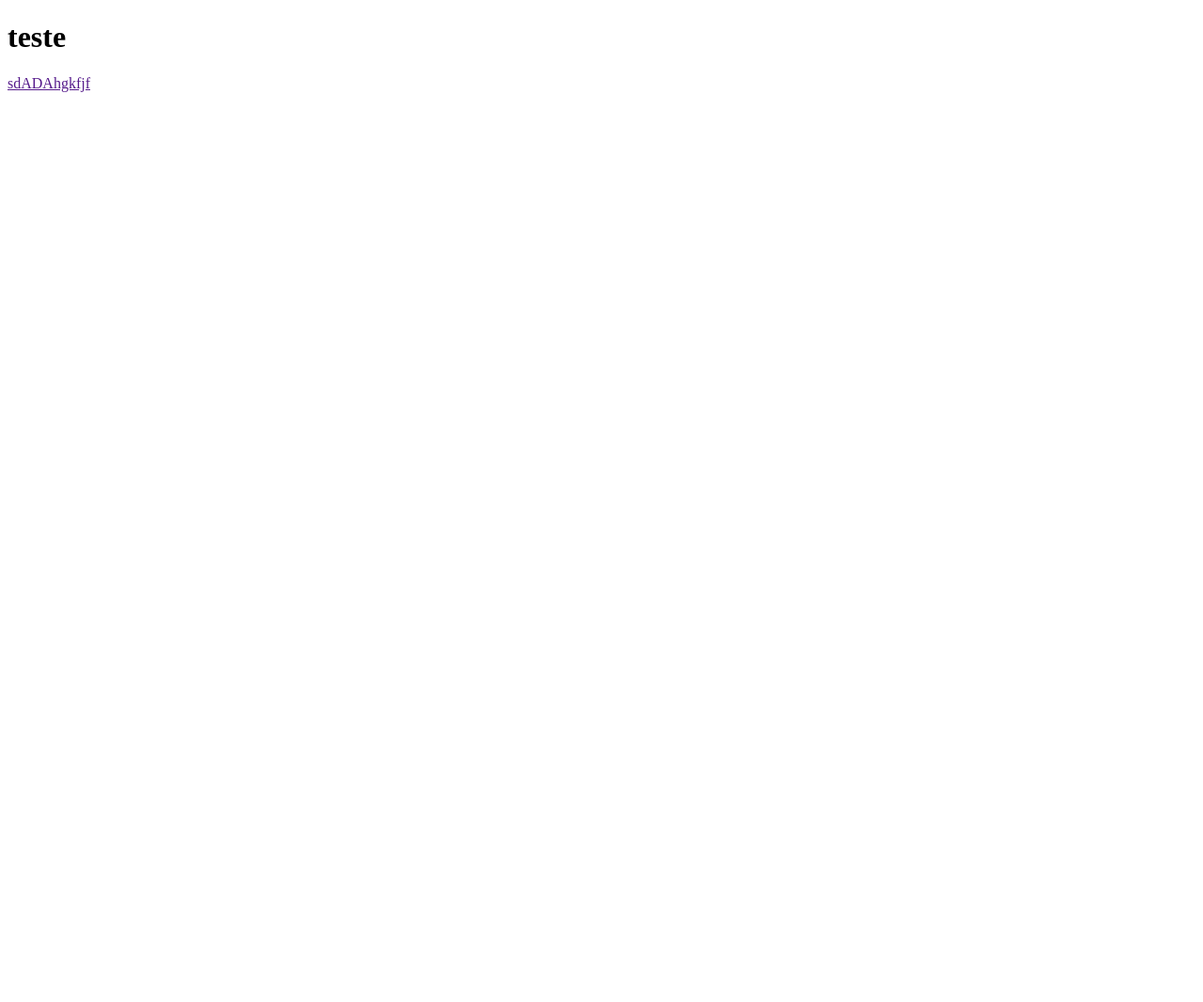
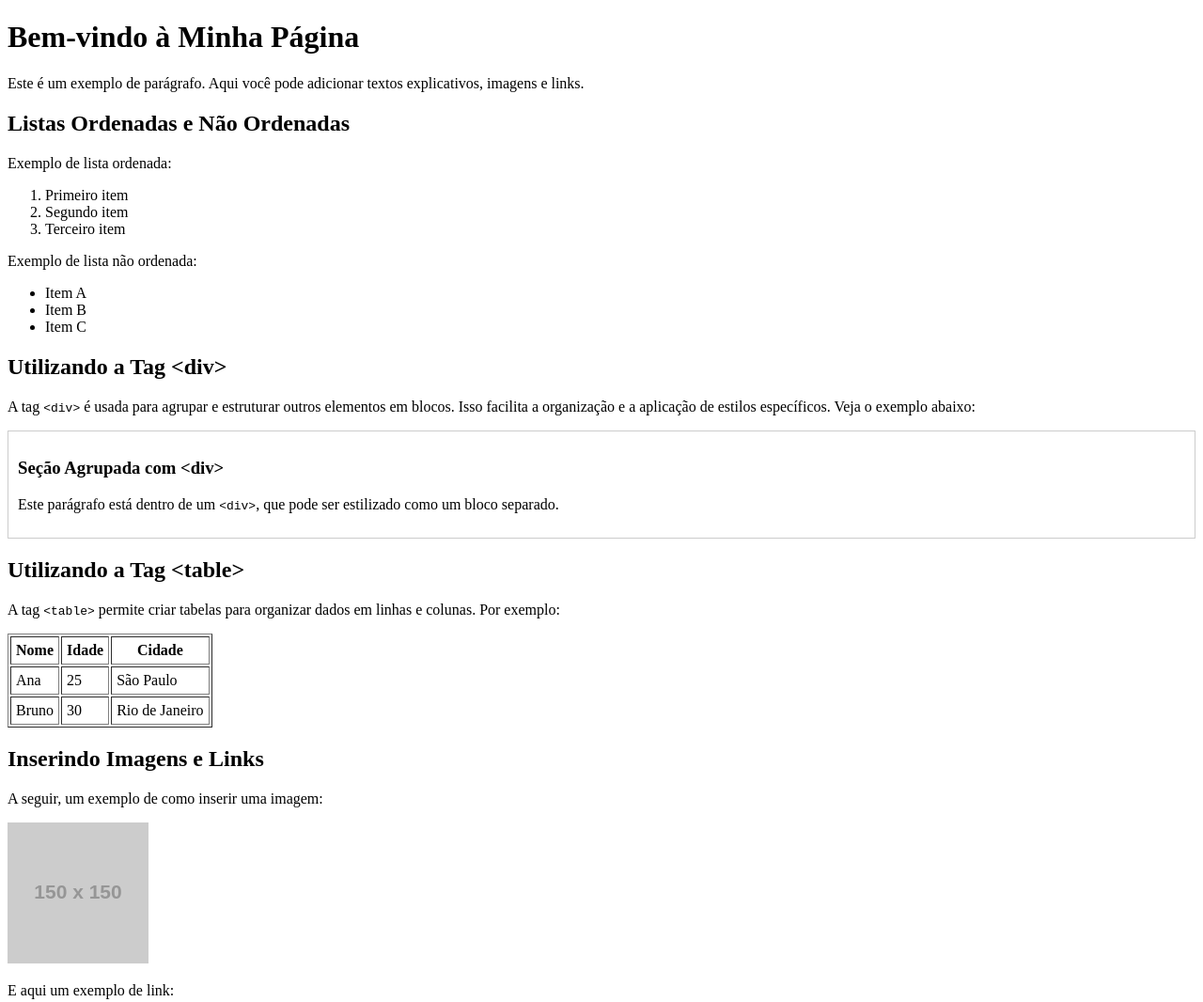
Before and after one commit to TplayJamesmuss/Jubileu-Doces, a plain HTML site: page index.html in a window 1280 px wide. Shown: the top 1066 px of the page at 94% size. Before the commit the page ends 800 px from the top, so only its background shows below. Drawn offline with Linux system fonts and the light colour scheme; placeholder pictures from the web are drawn by us.

Commit message:
atualização2

```diff
--- a/index.html
+++ b/index.html
@@ -1,12 +1,80 @@
 <!DOCTYPE html>
-<html lang="en">
-<head>
+<html lang="pt-BR">
+  <head>
     <meta charset="UTF-8">
-    <meta name="viewport" content="width=device-width, initial-scale=1.0">
-    <title>Document</title>
-</head>
-<body>
-    <h1>teste</h1>
-    <a href="">sdADAhgkfjf</a>
-</body>
+    <title>Conteúdo e Estrutura em HTML</title>
+  </head>
+  <body>
+    <h1>Bem-vindo à Minha Página</h1>
+    <p>Este é um exemplo de parágrafo. Aqui você pode adicionar textos
+        explicativos, imagens e links.</p>
+
+    <h2>Listas Ordenadas e Não Ordenadas</h2>
+    <p>Exemplo de lista ordenada:</p>
+    <ol>
+      <li>Primeiro item</li>
+      <li>Segundo item</li>
+      <li>Terceiro item</li>
+    </ol>
+
+    <p>Exemplo de lista não ordenada:</p>
+    <ul>
+      <li>Item A</li>
+      <li>Item B</li>
+      <li>Item C</li>
+    </ul>
+
+    <h2>Utilizando a Tag &lt;div&gt;</h2>
+    <p>A tag <code>&lt;div&gt;</code> é usada para agrupar e
+        estruturar
+        outros elementos em blocos.
+        Isso facilita a organização e a aplicação de estilos
+        específicos.
+        Veja o exemplo abaixo:</p>
+    <div style="border: 1px solid #ccc; padding: 10px;">
+      <h3>Seção Agrupada com &lt;div&gt;</h3>
+      <p>Este parágrafo está dentro de um <code>&lt;div&gt;</code>,
+          que pode ser
+          estilizado como um bloco separado.</p>
+    </div>
+
+    <h2>Utilizando a Tag &lt;table&gt;</h2>
+    <p>A tag <code>&lt;table&gt;</code> permite criar tabelas para
+        organizar dados em linhas e colunas. Por exemplo:</p>
+    <table border="1" cellpadding="5">
+      <tr>
+        <th>Nome</th>
+        <th>Idade</th>
+        <th>Cidade</th>
+      </tr>
+      <tr>
+        <td>Ana</td>
+        <td>25</td>
+        <td>São Paulo</td>
+      </tr>
+      <tr>
+        <td>Bruno</td>
+        <td>30</td>
+        <td>Rio de Janeiro</td>
+      </tr>
+    </table>
+
+    <h2>Inserindo Imagens e Links</h2>
+    <p>A seguir, um exemplo de como inserir uma imagem:</p>
+    <img src="https://via.placeholder.com/150" alt="Imagem de exemplo"
+    >
+
+    <p>E aqui um exemplo de link:</p>
+    <a href="https://www.example.com">Visite o Example.com</a>
+
+    <h2>Incorporando Vídeos</h2>
+    <p>Você pode incorporar vídeos do YouTube, por exemplo:</p>
+    <iframe width="560" height="315"
+            src="https://www.youtube.com/embed/dQw4w9WgXcQ"
+      title="YouTube video player" frameborder="0"
+            allow="accelerometer; autoplay; clipboard-write;
+            encrypted-media;
+            gyroscope; picture-in-picture" allowfullscreen>
+    </iframe>
+  </body>
 </html>
```
Also changed, not shown: style.css (added, +22 -0 lines).
